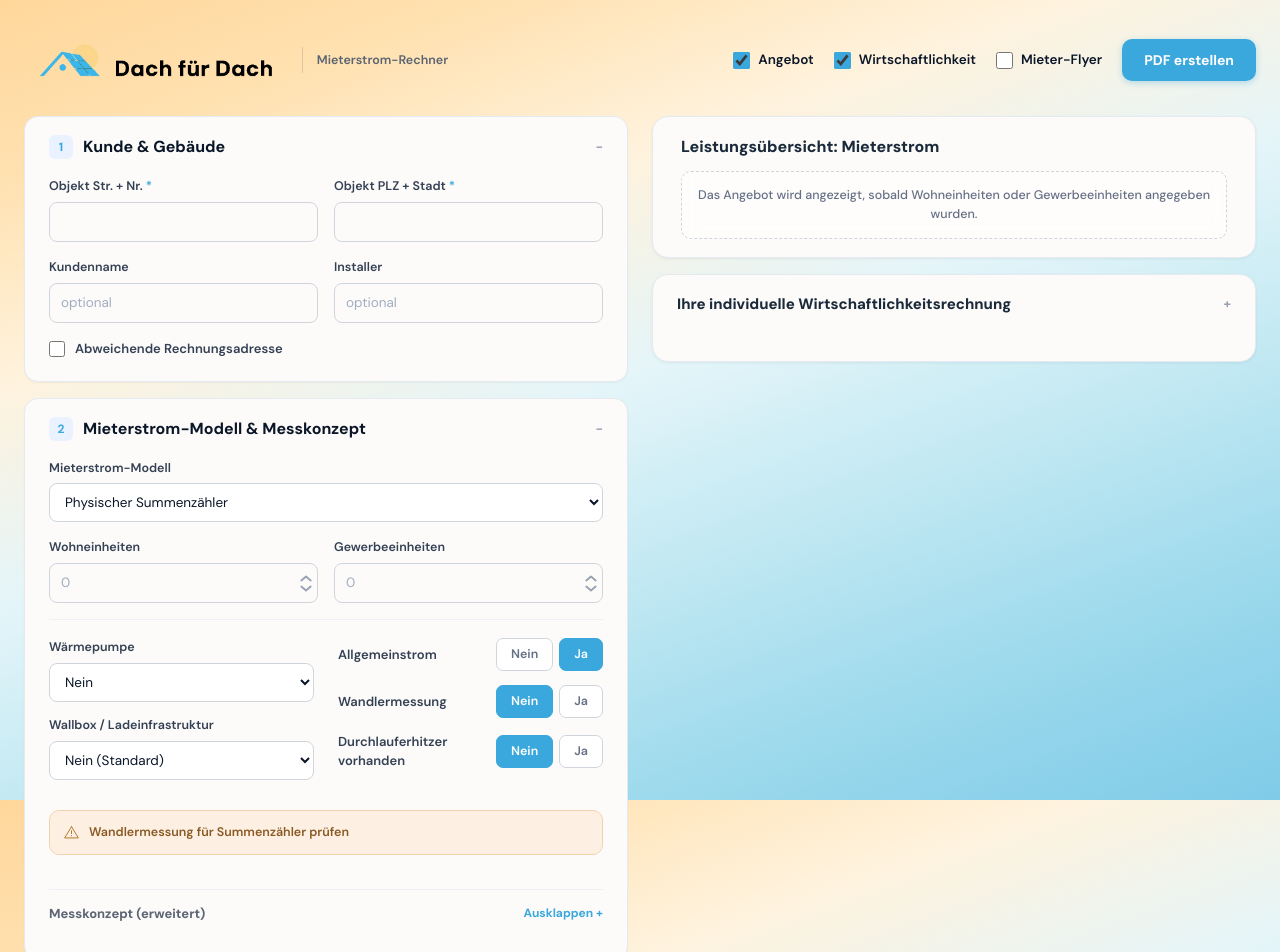
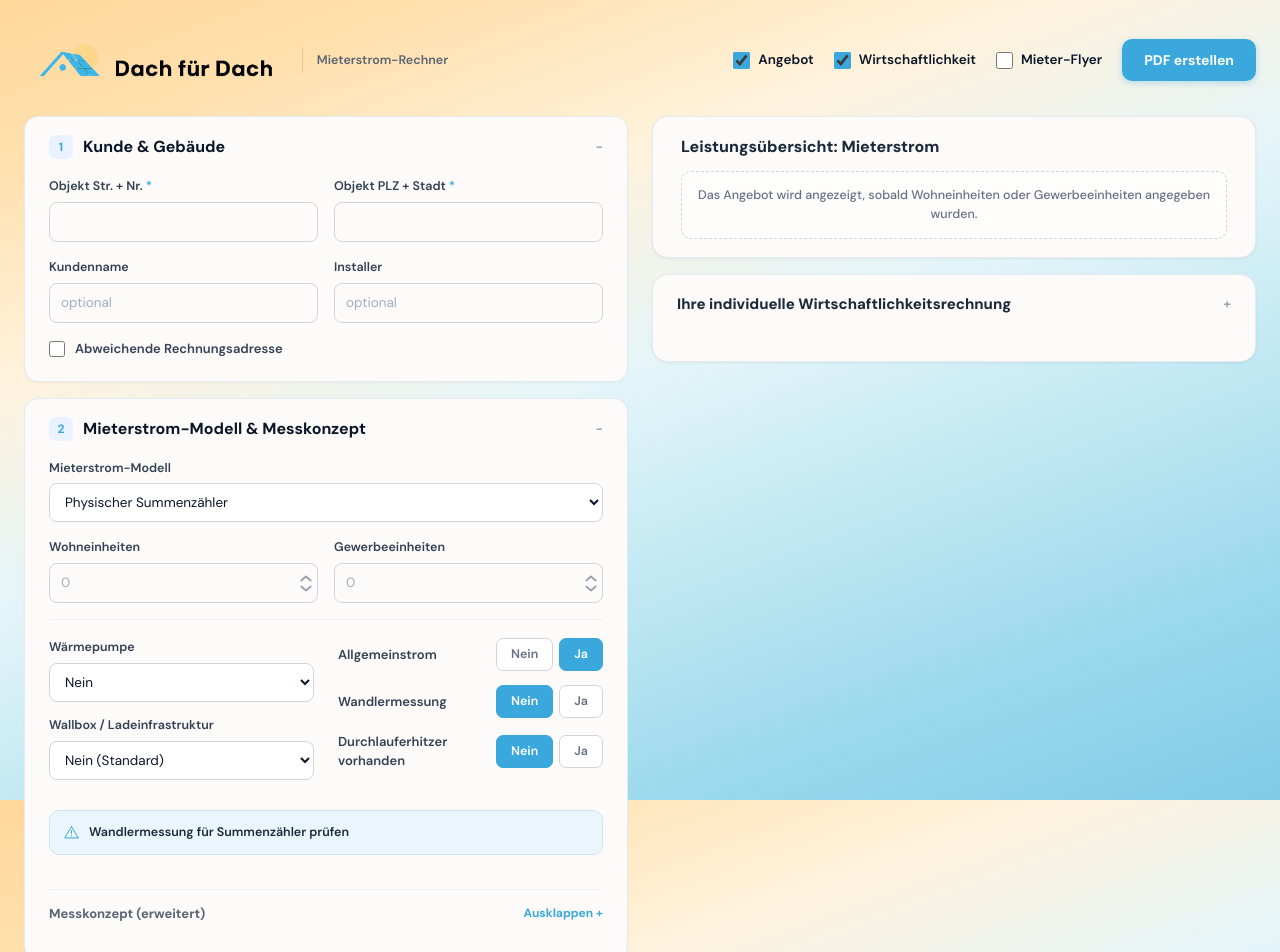
Before and after one commit to Dach-fur-Dach/InstallerTool-Angebot-und-Wirtschaftlichkeitsrechnung, a Next.js app: page / in a window 1280 px wide. Shown: the top 952 px of the page. Built offline with nearby package versions, Linux system fonts and the light colour scheme.

Commit message:
Restyle Wandlermessung warning banner to match site palette
Replaces the generic amber/peach alert colors with the app's own
blue accent palette already used elsewhere in the UI.

```diff
--- a/components/form/MieterstromModelBox.tsx
+++ b/components/form/MieterstromModelBox.tsx
@@ -95,9 +95,9 @@ export function MieterstromModelBox({ calc }: { calc: MieterstromCalculator }) {
         </div>
       </div>
 
-      <Collapse open={wandlerWarning} innerClassName="mb-4 flex items-start gap-2.5 rounded-[10px] border border-[#F0D3AE] bg-[#FDF0E3] px-3.5 py-3">
-        <WarningIcon className="mt-0.5 shrink-0 text-[#B57A2E]" />
-        <span className="text-[12.5px] font-semibold text-[#8A5A24]">Wandlermessung für Summenzähler prüfen</span>
+      <Collapse open={wandlerWarning} innerClassName="mb-4 flex items-start gap-2.5 rounded-[10px] border border-[#CFE3F0] bg-[#EAF6FC] px-3.5 py-3">
+        <WarningIcon className="mt-0.5 shrink-0 text-[#3AA8DC]" />
+        <span className="text-[12.5px] font-semibold text-[#1B2A3A]">Wandlermessung für Summenzähler prüfen</span>
       </Collapse>
 
       <div
```
